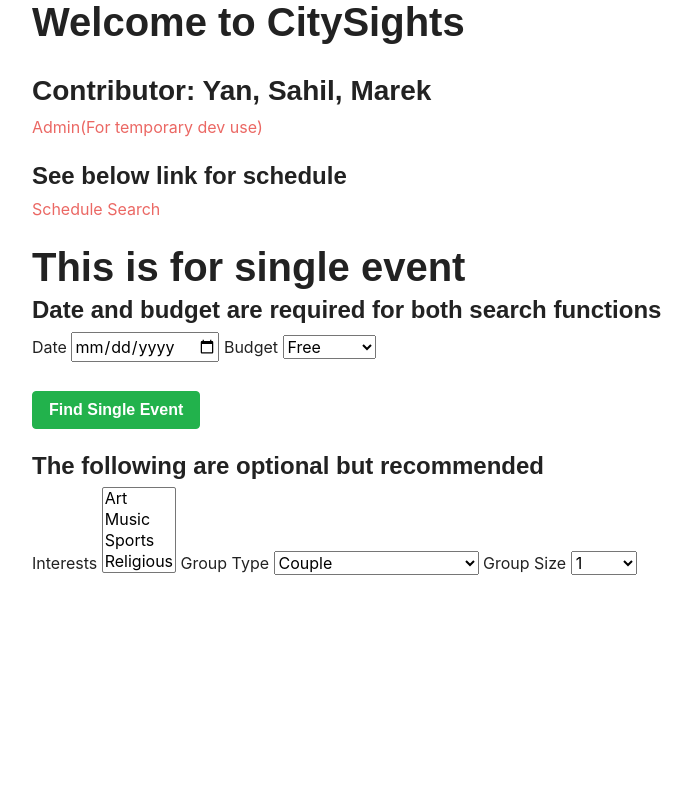
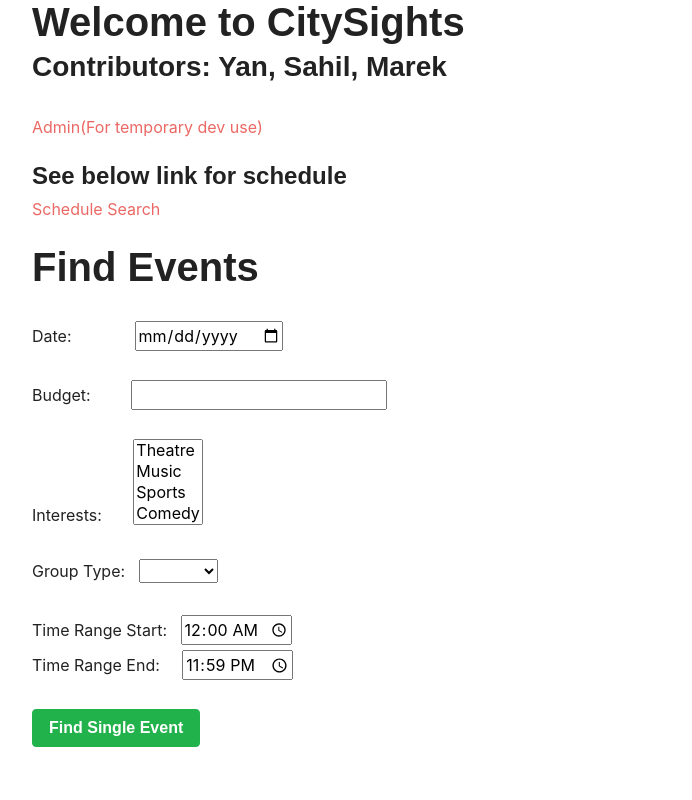
Before and after one commit to yanmiao2/cs411_project, a Node server app: page / in a window 1280 px wide. Shown: the whole page, without its empty margins (53-745 px from the left). Run offline with Node 20, Linux system fonts and the light colour scheme; some libraries are stand-ins or nearby versions; some web fonts are replaced.

Commit message:
work on event search functionality

```diff
--- a/routes/index.js
+++ b/routes/index.js
@@ -22,27 +22,25 @@ router.get('/', (req, res) => {
 
 //Test
 router.get('/schedule', (req, res) => {
-    res.render('schedule');
+
+    Event.find(
+        {},
+        (err, data) => {
+            if(err) console.log(err);
+            else res.render('schedule');
+        }
+    );
 });
 
 router.post('/schedule', (req, res) => {
-    console.log(req.body);
-    //Yan
-    temp = uuid.v4();
-    var sql = "INSERT INTO `userpref` (group_type, queryID, budget, groupsize, Interests) VALUES ('"+req.body.group_type+"','"+temp+"','"+req.body.budget+"', '"+req.body.size+"', '"+req.body.interests+"')";
-    con.query(sql,function (err, result) {
-      if (err) throw err;
-      else{
-          let new_sql = "INSERT INTO `schedPref`(quiryID, endDate, startDate) VALUES('"+temp+"','"+req.body.endDate+"','"+req.body.startDate+"')"
-          con.query(new_sql, (err, new_result)=>{
-              console.log(new_result);
-          });
-          console.log("find all events");
-
-          //TBD(Sahil && Marek): new quiry && a new ejs file
-          res.render('admin');
-      }
-    });
+    console.log(req);
+    Event.find(
+        {},
+        (err, data) => {
+            if(err) console.log(err);
+            else res.render('schedule');
+        }
+    );
 });
 
 router.get('/schedule/events', (req, res) => {
@@ -72,34 +70,58 @@ router.get('/events', (req, res) => {
 
 router.post('/events', (req, res) => {
     console.log(req.body);
-    // Yan: add quiry to DB
-    //TBD
+    // TBD - Yan: add query to DB
     // let temp = uuid.v4();
-    temp = uuid.v4();
-    var sql = "INSERT INTO `userpref` (group_type, queryID, budget, groupsize, Interests) VALUES ('"+req.body.group_type+"','"+temp+"','"+req.body.budget+"', '"+req.body.size+"', '"+req.body.interests+"')";
-    con.query(sql,function (err, result) {
-      if (err) throw err;
+
+    //TBD - Sahil and Marek:
+    //-------------------------------------------
+    var date = req.body.date
+    var group = req.body.group_type
+    var size = req.body.size
+    var budget = req.body.budget
+
+    if(budget=='') budget = Number.MAX_SAFE_INTEGER
+
+    var interest = ['','','','','']
+    if("interests" in req.body){
+      interest = ['DONTMATCH','DONTMATCH','DONTMATCH','DONTMATCH','DONTMATCH'];
+      var i;
+      if(typeof req.body.interests === "string"){
+          interest[0] = req.body.interests
+      }
       else{
-          let new_sql = "INSERT INTO `schedPref`(quiryID, endDate, startDate) VALUES('"+temp+"','"+req.body.endDate+"','"+req.body.startDate+"')"
-          con.query(new_sql, (err, new_result)=>{
-              console.log(new_result);
-          });
-          console.log("find all events");
+          for(i=0; i<req.body.interests.length; i++)
+          {
+            interest[i] = req.body.interests[i]
+          }
+      }
+    }
+    // Group types : Couple, Family, Friends, Professional
+    if(group!="none"){
+        switch(group){
+            case "Couple":
 
-          //TBD(Sahil && Marek): new quiry && a new ejs file
-          res.render('admin');
-      }
-    });
+                break;
+            case "Family":
+                break;
+            case "Friends":
+                break;
+            default:
+                break;
+        }
+    }
 
+    if(date == ""){
+        var sql = "select * from Events e where e.price <= '"+budget+"' and (e.type LIKE '%"+interest[0]+"%' or e.type LIKE '%"+interest[1]+"%' or e.type LIKE '%"+interest[2]+"%' or e.type LIKE '%"+interest[3]+"%' or e.type LIKE '%"+interest[4]+"%')"
+    }
+    else{
+        var sql = "select * from Events e where e.date = '"+date+"' and e.price <= '"+budget+"' and (e.type LIKE '%"+interest[0]+"%' or e.type LIKE '%"+interest[1]+"%' or e.type LIKE '%"+interest[2]+"%' or e.type LIKE '%"+interest[3]+"%' or e.type LIKE '%"+interest[4]+"%')"
+    }
 
-
-    //Sahil and MareK:
-    var sql = "Select * from Events";
-    // sql = "select * from Events e where e.EventID = '"+req.body.eventID+"' ";
-      con.query(sql, function (err, result) {
+    con.query(sql, function (err, result) {
         if (err) throw err;
         res.render('userEvents',{ events : result })
-      });
+    });
 
     // let lower_limit, upper_limit;
     // if(req.body.budget==0){lower_limit = -1; upper_limit = 0;}
--- a/views/index.ejs
+++ b/views/index.ejs
@@ -1,44 +1,64 @@
 <h1>Welcome to CitySights</h1>
+<h3>Contributors: Yan, Sahil, Marek</h3>
 <br>
-<h3>Contributor: Yan, Sahil, Marek</h3>
 <a href="/admin">Admin(For temporary dev use)</a><br><br>
 <h4>See below link for schedule</h4>
 <a href="/schedule">Schedule Search</a><br><br>
-<h1>This is for single event</h1>
-
+<h1>Find Events</h1>
 <form action="/events" method="post">
-    <h4>Date and budget are required for both search functions</h4>
-    <label for="">Date</label>
+    <!-- <h4>Date and budget are required for both search functions</h4> -->
+    <br>
+    <label for="">Date:&nbsp &nbsp &nbsp &nbsp &nbsp &nbsp &nbsp</label>
         <input type="date" name="date" value="">
-    <label for="">Budget</label>
-    <select id="budget" name="budget">
+    <br><br>
+    <!-- <label for="">Budget</label> -->
+    <!-- <select id="budget" name="budget">
         <option value="0">Free</option>
         <option value="1">$1-$50</option>
         <option value="2">Over $50</option>
-    </select><br><br>
-    <button type="submit" name="button"class="btn btn-success">Find Single Event</button><br><br>
-    <h4>The following are optional but recommended</h4>
-    <label for="">Interests</label>
+    </select><br><br> -->
+    <label for="budget">Budget: &nbsp &nbsp &nbsp &nbsp</label>
+    <input type="number" name="budget">
+    <!-- <h4>The following are optional but recommended</h4> -->
+    <br><br>
+    <label for="">Interests: &nbsp &nbsp &nbsp</label>
     <select id="interests" name="interests" multiple>
-        <option value="Art">Art</option>
+        <option value="Theatre">Theatre</option>
         <option value="Music">Music</option>
         <option value="Sports">Sports</option>
-        <option value="Religious">Religious</option>
+        <option value="Comedy">Comedy</option>
+        <option value="Religion">Religion</option>
     </select>
-    <label for="">Group Type</label>
+    <br><br>
+    <label for="">Group Type: &nbsp</label>
     <select id="group_type" name="group_type">
+      <option value="none"></option>
         <option value="Couple">Couple</option>
         <option value="Family">Family</option>
         <option value="Friends">Friends</option>
-        <option value="Classmates/Co-workers">Classmates/Co-workers</option>
+        <!-- <option value="Classmates/Co-workers">Professional</option> -->
     </select>
-    <label for="">Group Size</label>
-    <select id="size" name="size">
+    <br><br>
+    <label for="">Time Range Start: &nbsp </label>
+    <input type="time" id="startTime"
+       name="startTime" value = "00:00"
+       min="00:00" max="23:00">
+    <br>
+    <label for="">Time Range End: &nbsp &nbsp </label>
+   <input type="time" id="endTime"
+      name="endTime" value = "23:59"
+      min="01:00" max="23:59">
+    <br><br>
+    <button type="submit" name="button"class="btn btn-success">Find Single Event</button><br><br><br>
+    <!-- </select>
+    <label for="">Group Size</label> -->
+    <!-- <select id="size" name="size">
+
         <option value="1">1</option>
         <option value="2">2</option>
         <option value="10">3-10</option>
         <option value="50">10-50</option>
         <option value="1000">50+</option>
-    </select><br><br>
+    </select><br><br> -->
     <!-- <button type="button" name="button"class="btn btn-primary">Generate Schedule of Events</button> -->
 </form>
--- a/views/schedule.ejs
+++ b/views/schedule.ejs
@@ -14,10 +14,11 @@
         <input type="date" name="endDate" value="">
     <label for="">Interests</label>
     <select id="interests" name="interests" multiple>
-        <option value="Art">Art</option>
+        <option value="Theatre">Theatre</option>
         <option value="Music">Music</option>
         <option value="Sports">Sports</option>
-        <option value="Religious">Religious</option>
+        <option value="Comedy">Comedy</option>
+        <option value="Religion">Religion</option>
     </select>
     <label for="">Budget</label>
     <select id="budget" name="budget">
```
